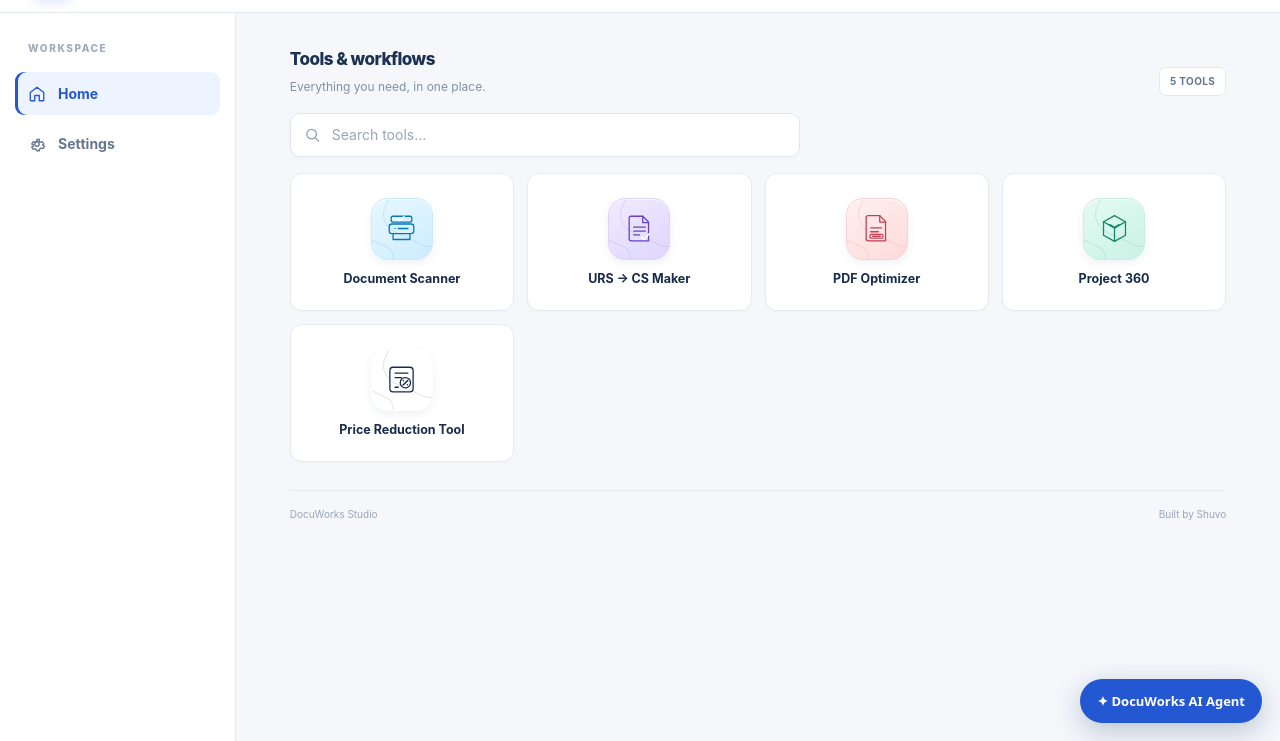
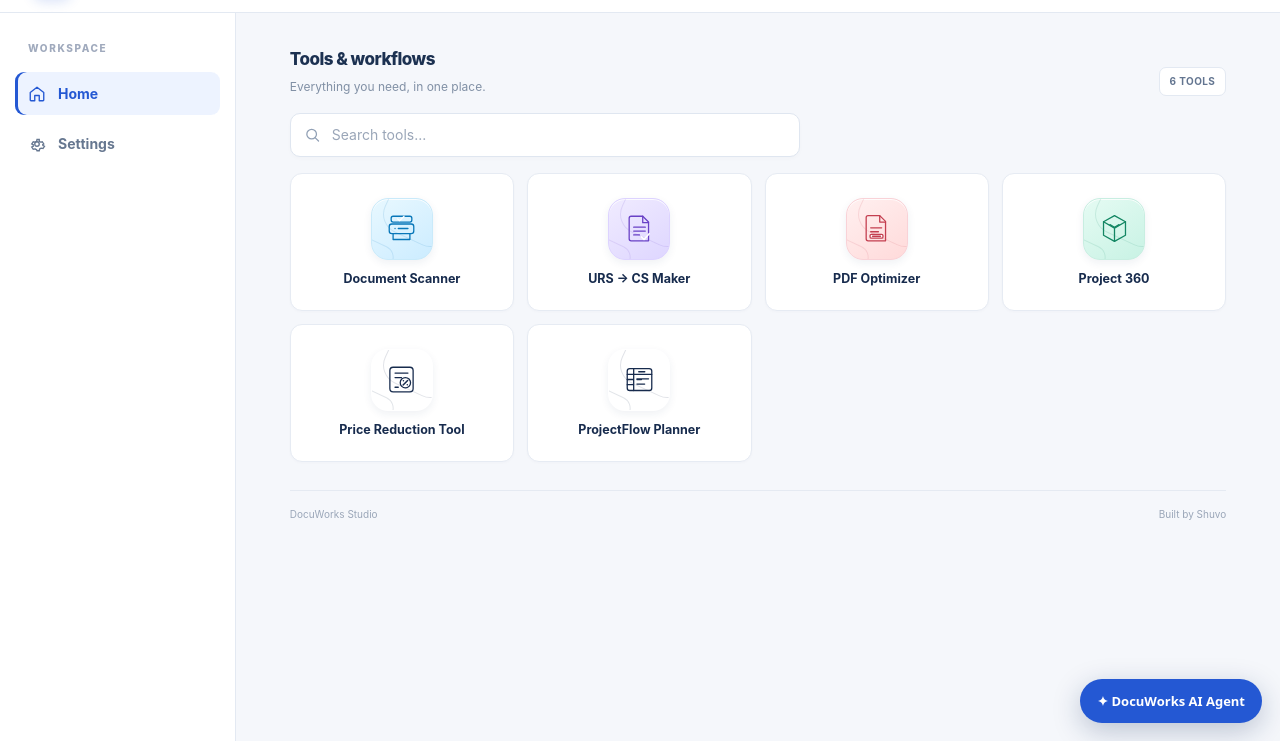
Before and after one commit to Shuvo44Ju/DocuWorks-Studio, a plain HTML site: page index.html in a window 1280 px wide. Shown: the part 59-800 px from the top of the page. Drawn offline with Linux system fonts and the light colour scheme.

Commit message:
Add ProjectFlow to DocuWorks Studio tools

```diff
--- a/index.html
+++ b/index.html
@@ -33,7 +33,7 @@
 </header>
 <aside class="sidebar" id="sidebar"><div class="nav-label">Workspace</div><a class="nav-link active" href="./index.html" aria-current="page"><svg viewBox="0 0 24 24" fill="none" stroke="currentColor" stroke-width="1.8" stroke-linejoin="round"><path d="m3 10 9-7 9 7v10a1 1 0 0 1-1 1h-5v-7h-6v7H4a1 1 0 0 1-1-1Z"/></svg>Home</a><button class="nav-link" id="settingsButton" type="button"><svg viewBox="0 0 24 24" fill="none" stroke="currentColor" stroke-width="1.8"><circle cx="12" cy="12" r="3"/><path d="m19 13 2-1-2-3-2 .5a7 7 0 0 0-2-1.1L15 6h-3l-.5 2.4a7 7 0 0 0-2 1.1L7 9 5 12l2 1a7 7 0 0 0 0 2l-2 1 2 3 2.5-.5a7 7 0 0 0 2 1.1L12 21h3l.5-2.4a7 7 0 0 0 2-1.1L20 18l2-3-2-1a7 7 0 0 0 0-1Z"/></svg>Settings</button></aside>
 <main class="workspace">
-<div class="section-head"><div><h2 class="section-title">Tools &amp; workflows</h2><p class="section-subtitle">Everything you need, in one place.</p></div><span class="tool-count">5 TOOLS</span></div>
+<div class="section-head"><div><h2 class="section-title">Tools &amp; workflows</h2><p class="section-subtitle">Everything you need, in one place.</p></div><span class="tool-count">6 TOOLS</span></div>
 <div class="settings-panel" id="settingsPanel"><div class="settings-title">Display preferences</div><div class="setting-row"><span>Compact tool list</span><button class="toggle" id="densityButton" type="button" aria-pressed="false">Turn on</button></div></div>
 <div class="controls"><label class="search-wrap"><svg viewBox="0 0 24 24" fill="none" stroke="currentColor" stroke-width="1.8" stroke-linecap="round"><circle cx="10.8" cy="10.8" r="6.8"/><path d="m16 16 4.5 4.5"/></svg><input class="search" id="toolSearch" type="search" placeholder="Search tools..." aria-label="Search tools"></label></div>
 <section class="tool-list" id="toolList" aria-label="Document tools">
@@ -42,6 +42,7 @@
 <a class="tool" href="./ink-saver.html" data-search="pdf optimizer readability ink backgrounds clean optimize"><span class="tool-icon"><svg viewBox="0 0 48 48" fill="none" stroke="currentColor" stroke-width="2" stroke-linecap="round" stroke-linejoin="round"><path d="M11 4h18l9 9v30H11a3 3 0 0 1-3-3V7a3 3 0 0 1 3-3Z"/><path d="M29 4v10h9M15 23h17M15 29h12"/><rect x="14" y="33" width="20" height="6" rx="2" fill="#fff"/><path d="M18 36h12" stroke-width="2.5"/></svg></span><span><span class="tool-title">PDF Optimizer</span></span></a>
 <a class="tool" href="./project360.html" data-search="project 360 3d building model cad architecture presentation rotation video"><span class="tool-icon"><svg viewBox="0 0 48 48" fill="none" stroke="currentColor" stroke-width="2" stroke-linecap="round" stroke-linejoin="round"><path d="m24 4 17 9.5v21L24 44 7 34.5v-21L24 4Z"/><path d="m7 13.5 17 10 17-10M24 23.5V44"/><path d="m17 18 7 4 7-4"/></svg></span><span><span class="tool-title">Project 360</span></span></a>
 <a class="tool" href="./price-reduction.html" data-search="price reduction quotation processing pdf remove prices review export"><span class="tool-icon"><svg viewBox="0 0 48 48" fill="none" stroke="currentColor" stroke-width="2" stroke-linecap="round" stroke-linejoin="round"><rect x="6" y="5" width="36" height="38" rx="5"/><path d="M14 14h20M14 21h10"/><circle cx="30" cy="29" r="8" fill="#fff"/><path d="M26.5 32.5 33.5 25.5M27 26h.01M33 32h.01" stroke-width="2.4"/><path d="M14 36h5"/></svg></span><span><span class="tool-title">Price Reduction Tool</span></span></a>
+<a class="tool" href="./projectflow.html" data-search="projectflow project planner gantt schedule project status excel microsoft project resource management"><span class="tool-icon"><svg viewBox="0 0 48 48" fill="none" stroke="currentColor" stroke-width="2" stroke-linecap="round" stroke-linejoin="round"><rect x="5" y="7" width="38" height="34" rx="4"/><path d="M5 16h38M15 7v34M5 24h10M5 32h10M20 23h18M20 31h12M20 24h7"/><path d="M23 12h9" stroke-width="2.5"/></svg></span><span><span class="tool-title">ProjectFlow Planner</span></span></a>
 </section>
 <div class="empty" id="emptyState">No tools match your search. Try another keyword.</div>
 <footer class="footer"><span>DocuWorks Studio</span><span>Built by Shuvo</span></footer>
```
